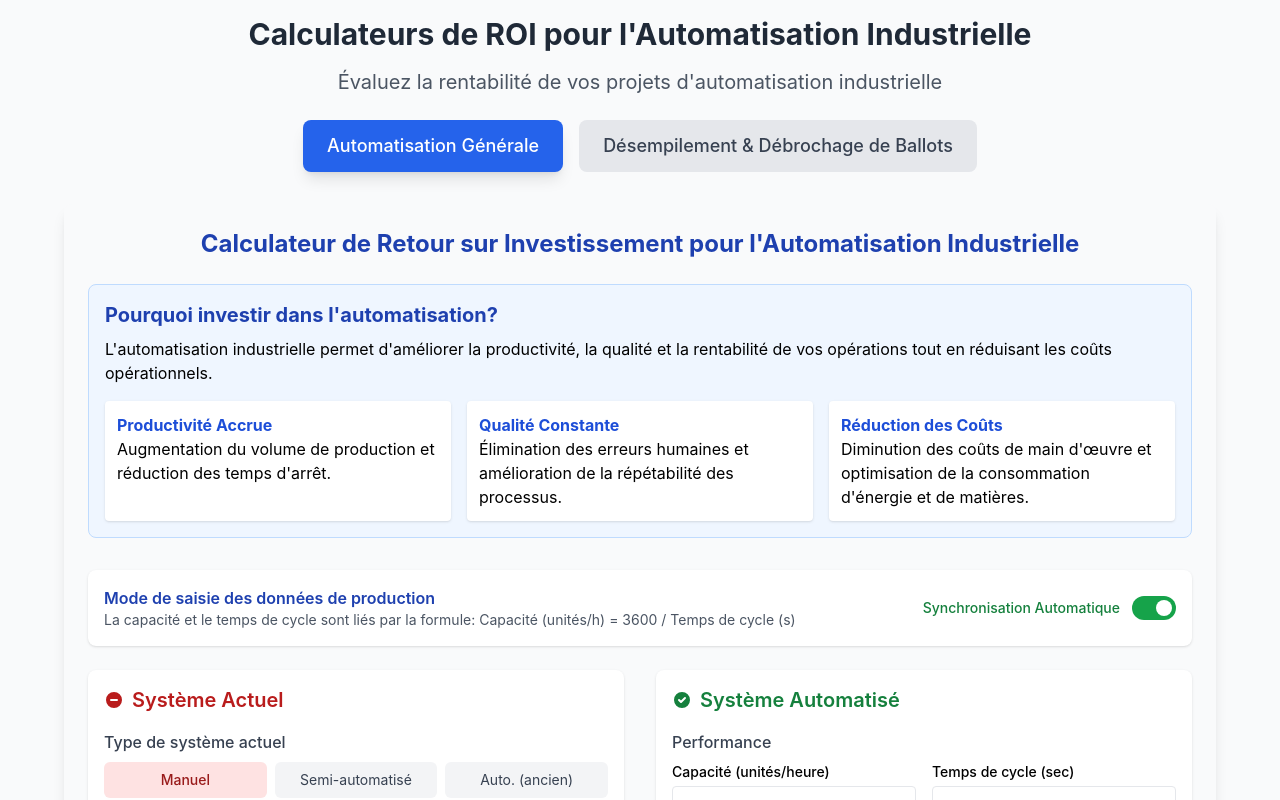
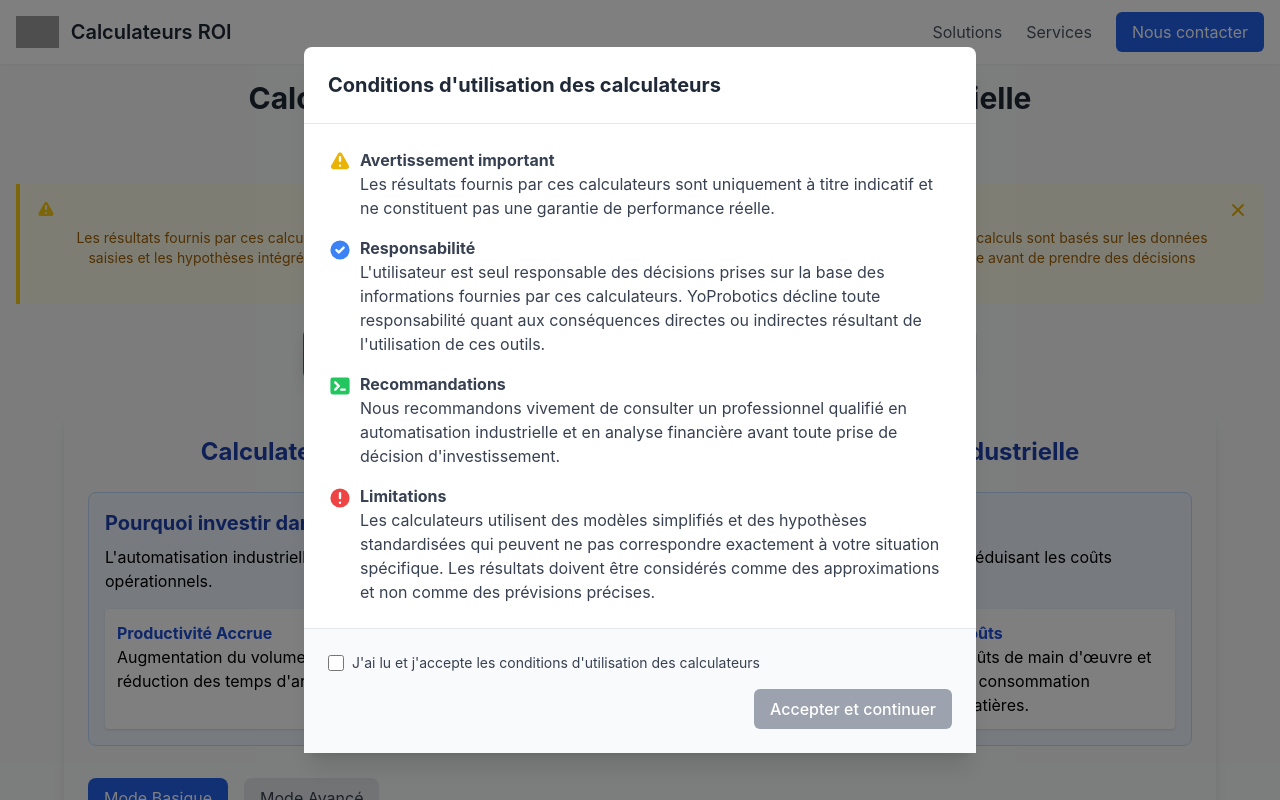
Before and after one commit to yoprobotics/calculateurs-roi-automation, a React (Create React App) app: page / in a window 1280 px wide. Shown: the top 800 px of the page. Built offline with nearby package versions, Linux system fonts and the light colour scheme; grey boxes are pictures that could not be loaded.

Commit message:
Mise à jour du composant principal AppCalculateursROI pour intégrer la nouvelle structure

```diff
--- a/src/components/AppCalculateursROI.jsx
+++ b/src/components/AppCalculateursROI.jsx
@@ -1,16 +1,30 @@
 import React, { useState } from 'react';
-import CalculateurROI from './CalculateurROI';
-import CalculateurPatesPapiers from './patesPapiers';
+import { DisclaimerProvider } from '../context/DisclaimerContext';
+import Navbar from './common/Navbar';
+import Footer from './common/Footer';
+import Disclaimer from './common/Disclaimer';
+import DisclaimerModal from './common/DisclaimerModal';
+import CalculateurGeneral from './calculateurs/general/CalculateurGeneral';
+import CalculateurPatesPapiers from './calculateurs/patespapiers/CalculateurPatesPapiers';
 
-// Composant principal qui intègre les deux calculateurs
+/**
+ * Composant principal de l'application
+ * @returns {JSX.Element} - Application principale
+ */
 const AppCalculateursROI = () => {
   const [calculateurActif, setCalculateurActif] = useState('general');
 
   return (
-    <div className="container mx-auto p-4 pb-20">
+    <DisclaimerProvider>
+      <div className="min-h-screen flex flex-col">
+        <Navbar />
+
+        <div className="container mx-auto p-4 pb-20 flex-grow">
           <div className="text-center mb-8">
             <h1 className="text-3xl font-bold text-gray-800 mb-4">Calculateurs de ROI pour l'Automatisation Industrielle</h1>
             <p className="text-xl text-gray-600 mb-6">Évaluez la rentabilité de vos projets d'automatisation industrielle</p>
+
+            <Disclaimer />
 
             <div className="flex justify-center space-x-4 mb-8">
               <button
@@ -37,11 +51,16 @@ const AppCalculateursROI = () => {
           </div>
 
           {calculateurActif === 'general' ? (
-        <CalculateurROI />
+            <CalculateurGeneral />
           ) : (
             <CalculateurPatesPapiers />
           )}
         </div>
+
+        <Footer />
+        <DisclaimerModal />
+      </div>
+    </DisclaimerProvider>
   );
 };
 
```
Lines whose indentation alone changed are shown as unchanged.
